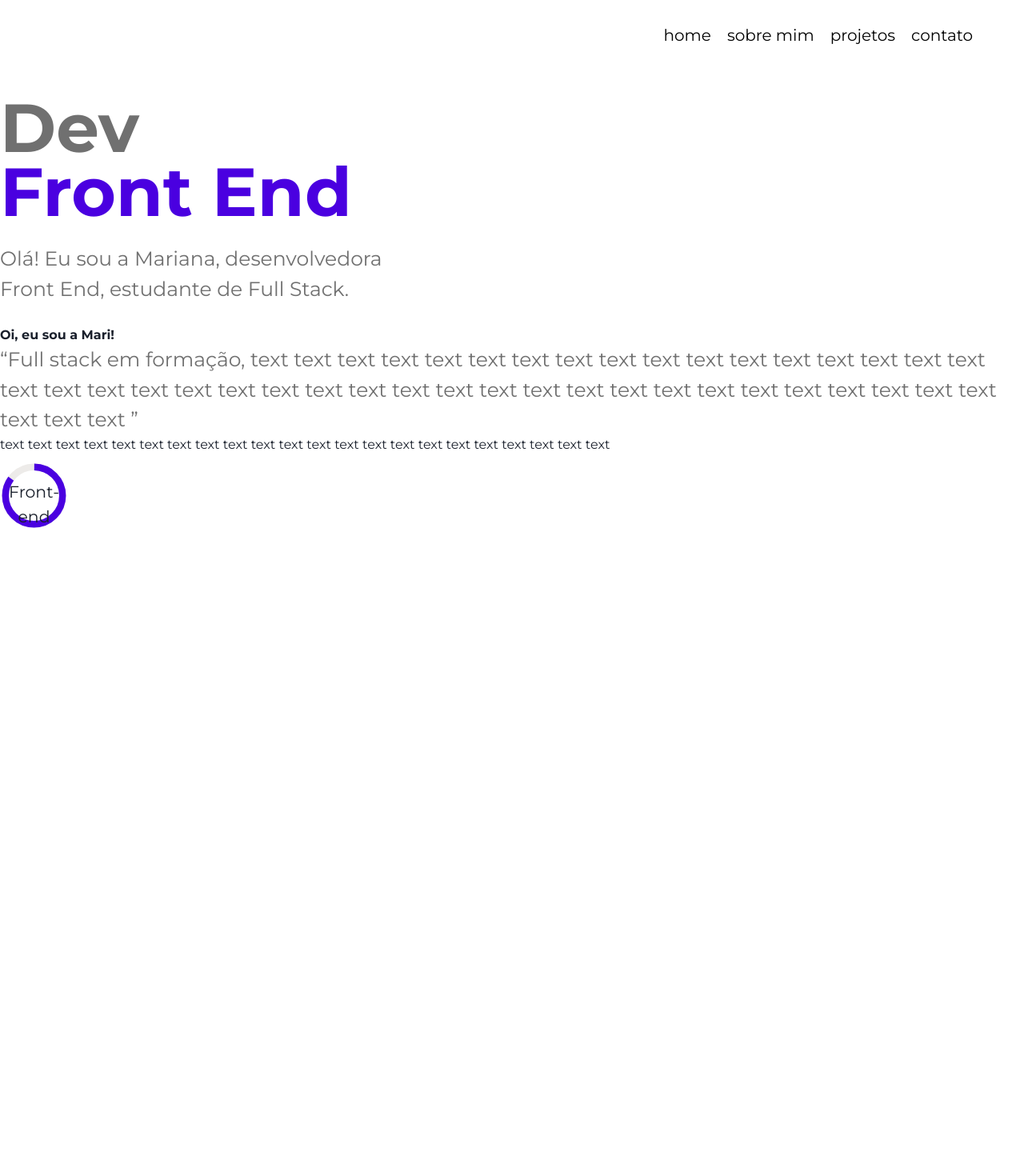
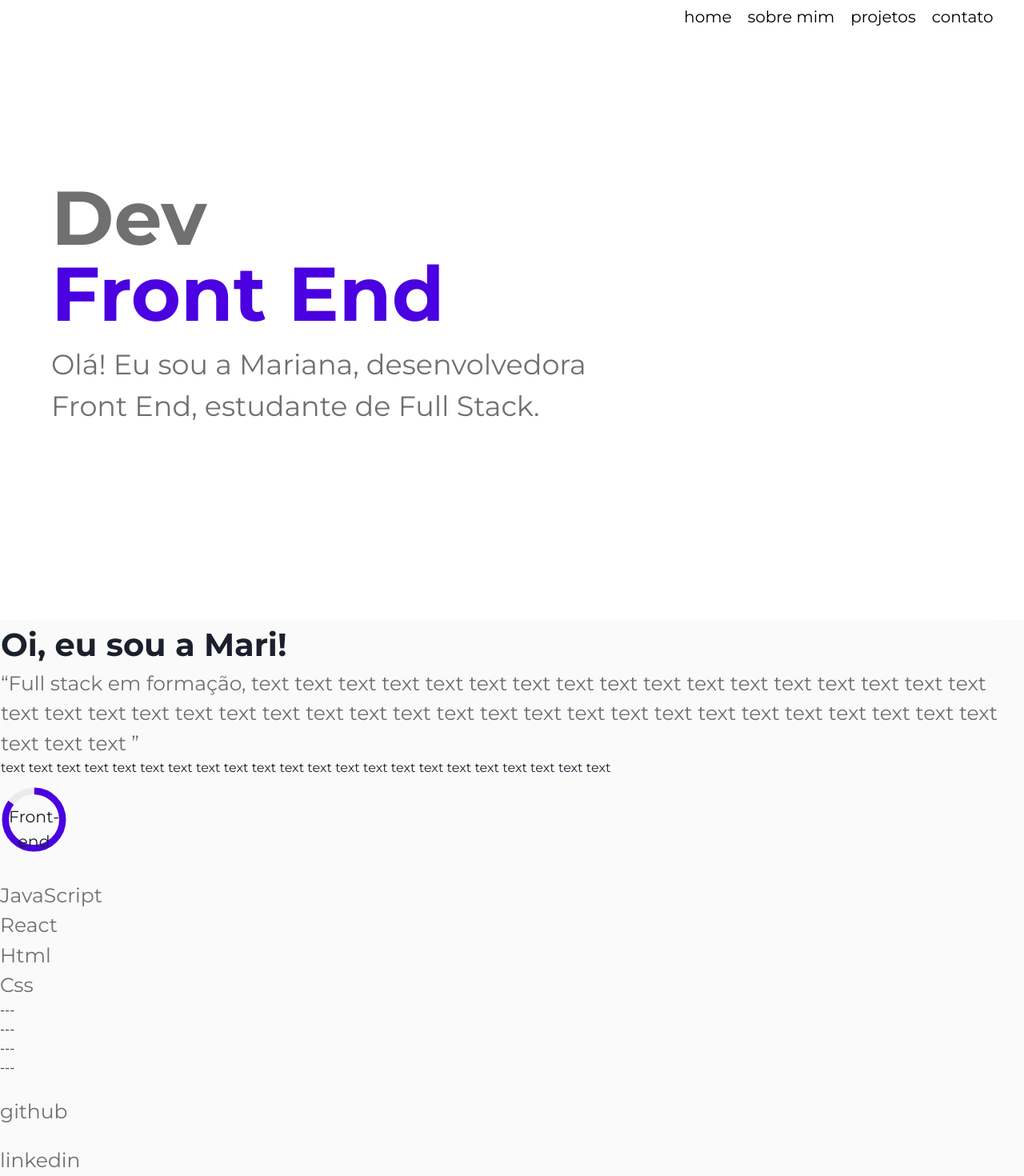
Before and after one commit to marianabonan/portifolio, a React (Create React App) app: page / in a window 1280 px wide. Shown: the part 32-1502 px from the top of the page at 80% size. Before the commit the page ends 800 px from the top, so only its background shows below. Built offline with nearby package versions, Linux system fonts and the light colour scheme.

Commit message:
fix: css home page

```diff
--- a/src/components/header/styled.js
+++ b/src/components/header/styled.js
@@ -4,13 +4,19 @@ export const Container = styled.div`
   display: flex;
   justify-content: flex-end;
   margin: 5%;
+  height: 80px;
+  @media (min-width: 768px) {
+    margin: 3%;
+  }
 `;
 
 export const Box = styled.div`
   display: none;
-  @media (min-width: 786px) {
+
+  @media (min-width: 768px) {
     display: flex;
     justify-content: space-between;
+    height: 30px;
 
     button {
       font-size: 20px;
@@ -18,6 +24,7 @@ export const Box = styled.div`
       border: none;
       background-color: transparent;
     }
+
     button:hover {
       cursor: pointer;
     }
--- a/src/components/pages/about/index.jsx
+++ b/src/components/pages/about/index.jsx
@@ -1,12 +1,13 @@
 import { CircularProgress, CircularProgressLabel } from "@chakra-ui/react";
+import { BoxDescription, Container } from "./styled";
 
 export function About() {
   return (
-    <div>
-      <div>
-        <div>
-          <img />
-          <h4>Oi, eu sou a Mari!</h4>
+    <Container>
+      <BoxDescription>
+        <div className="box-img">
+          <div className="image"></div>
+          <h3>Oi, eu sou a Mari!</h3>
         </div>
         <p>
           “Full stack em formação, text text text text text text text text text
@@ -19,12 +20,28 @@ export function About() {
           text text text text text text text text text text text text text text
           text text text text text text text text{" "}
         </span>
-      </div>
+      </BoxDescription>
       <div>
         <CircularProgress value={85} color="#4A00E0" size="85">
           <CircularProgressLabel>Front-end</CircularProgressLabel>
         </CircularProgress>
+        <div>
+          <p>JavaScript</p>
+          <p>React</p>
+          <p>Html</p>
+          <p>Css</p>
+        </div>
+        <div>
+          <div className="line1">---</div>
+          <div className="line2">---</div>
+          <div className="line3">---</div>
+          <div className="line4">---</div>
+        </div>
+        <div>
+          <img /> <p>github</p>
+          <img /> <p>linkedin</p>
+        </div>
       </div>
-    </div>
+    </Container>
   );
 }
--- a/src/components/pages/about/styled.js
+++ b/src/components/pages/about/styled.js
@@ -2,6 +2,12 @@ import styled from "styled-components";
 
 export const Container = styled.div`
   background-color: #fafafa;
+  @media (max-width: 750px) {
+    display: flex;
+    flex-direction: column;
+    align-content: center;
+    margin: 2%;
+  }
 `;
 
 export const BoxDescription = styled.div`
@@ -26,7 +32,8 @@ export const BoxDescription = styled.div`
     }
     h4 {
     }
-    p {
+    span {
+      color: ;
     }
   }
 `;
--- a/src/components/pages/home/styled.js
+++ b/src/components/pages/home/styled.js
@@ -8,32 +8,71 @@ export const Container = styled.div`
     display: flex;
     flex-direction: column;
     color: var(--purple-1);
-    line-height: 80px;
   }
+
   span {
     color: var(--grey-1);
   }
-  p {
-    margin-top: 25px;
-  }
 
-  @media (max-width: 785px) {
+  @media (max-width: 655px) {
+    height: 550px;
     h1 {
       font-size: 70px;
+      margin: 5%;
+      line-height: 80px;
     }
     p {
-      font-size: 18px;
-      max-width: 480px;
+      font-size: 22px;
+      margin-left: 5%;
+      width: 300px;
+      max-width: 420px;
+    }
+  }
+  @media (min-width: 655px) {
+    height: 550px;
+    h1 {
+      font-size: 70px;
+      margin: 5%;
+      line-height: 80px;
+    }
+    p {
+      padding: none;
+
+      margin-left: 5%;
+      width: 500px;
+      font-size: 25px;
     }
   }
 
   @media (min-width: 785px) {
+    height: 600px;
     h1 {
+      margin: 0px;
       font-size: 85px;
+      margin-top: 65px;
+      padding-left: 5%;
+      line-height: 80px;
     }
     p {
+      margin: 0px;
       width: 518px;
       height: 78px;
+      padding-left: 5%;
+      padding-top: 15px;
+    }
+  }
+  @media (min-width: 985px) {
+    height: 650px;
+    h1 {
+      margin-top: 100px;
+      font-size: 95px;
+      line-height: 95px;
+    }
+    p {
+      font-size: 35px;
+      width: 820px;
+      height: 78px;
+      padding-top: 15px;
     }
   }
 `;
```
Also changed, not shown: src/components/footer/index.jsx (added, +9 -0 lines), src/components/pages/project/index.jsx (added, +13 -0 lines).
